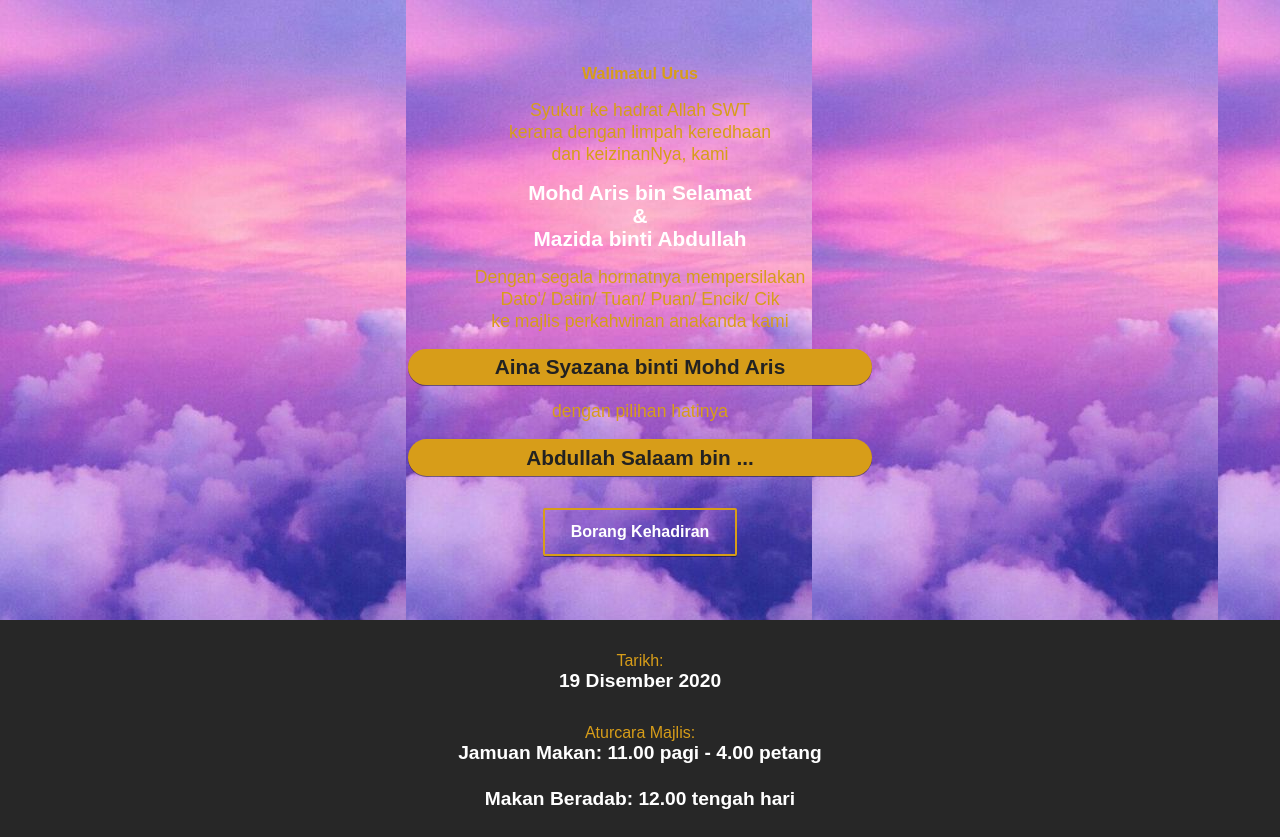
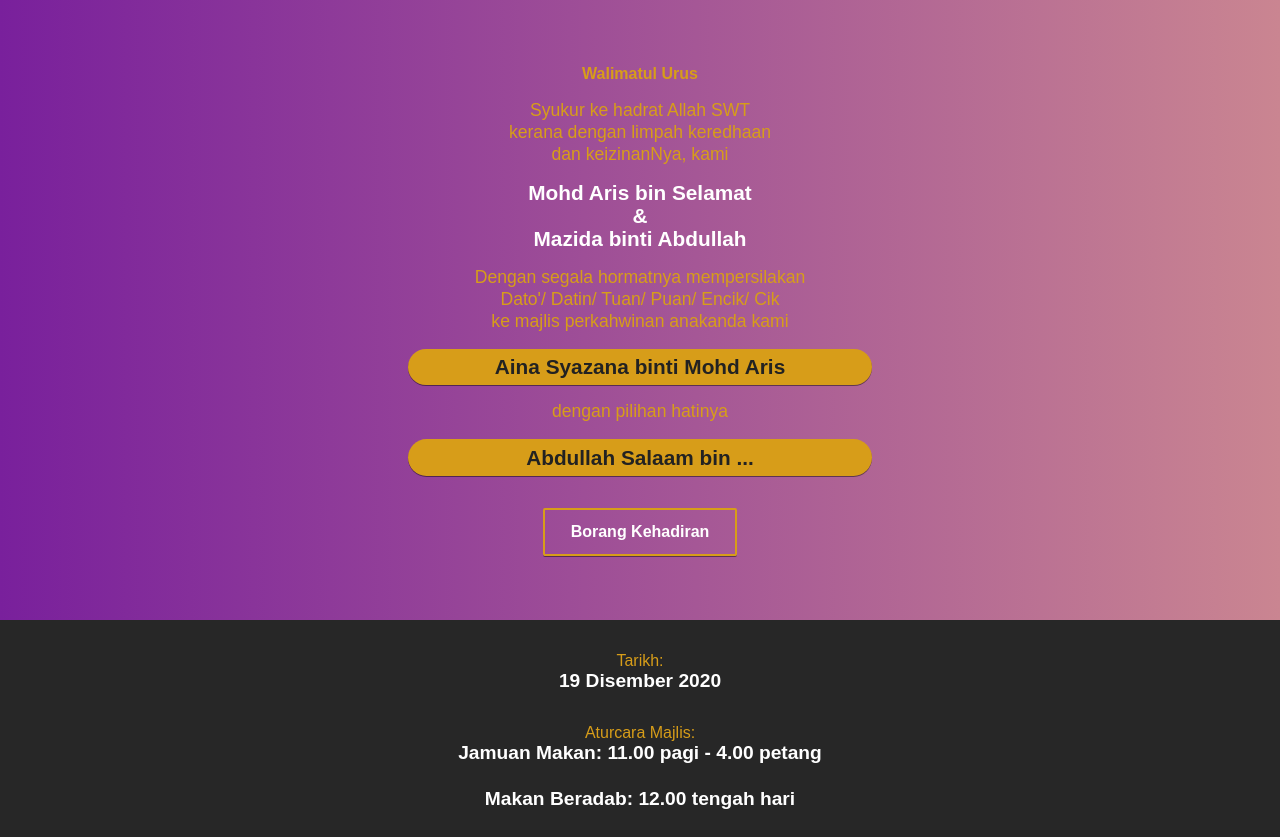
Before and after one commit to khalidal-walid/invitation, a plain HTML site: page index.html in a window 1280 px wide. Shown: the top 837 px of the page. Drawn offline with Linux system fonts and the light colour scheme.

Commit message:
new commit

```diff
--- a/style.css
+++ b/style.css
@@ -16,11 +16,11 @@ body {
 	font-family: 'Arial', sans-serif;
 	-webkit-font-smoothing: antialiased;
 	color: #999;
-	background-color: #141414;
+	/* background-color: #141414; */
 	overflow-x: hidden;
-	/* background: -webkit-linear-gradient(to right, #5F0A87, #A4508B); */
+	background: -webkit-linear-gradient(to right, purple, rgb(202, 133, 145));
 	  /* Chrome 10-25, Safari 5.1-6 */
-	/* background: linear-gradient(to right, #5F0A87, #A4508B);  */
+	background: linear-gradient(to right, rgb(121, 32, 156),rgb(202, 133, 145));
 	/* W3C, IE 10+/ Edge, Firefox 16+, Chrome 26+, Opera 12+, Safari 7+ */
 }
 
@@ -58,7 +58,7 @@ a {
 	justify-content: center;
 	align-items: center;
 	text-align: center;
-	background-image: url(cloud.jpg);
+	/* background-image: url(2.jpg); */
 }
 
 .showcase-content {
```
Also changed, not shown: 1.png (added), 1 other file.
